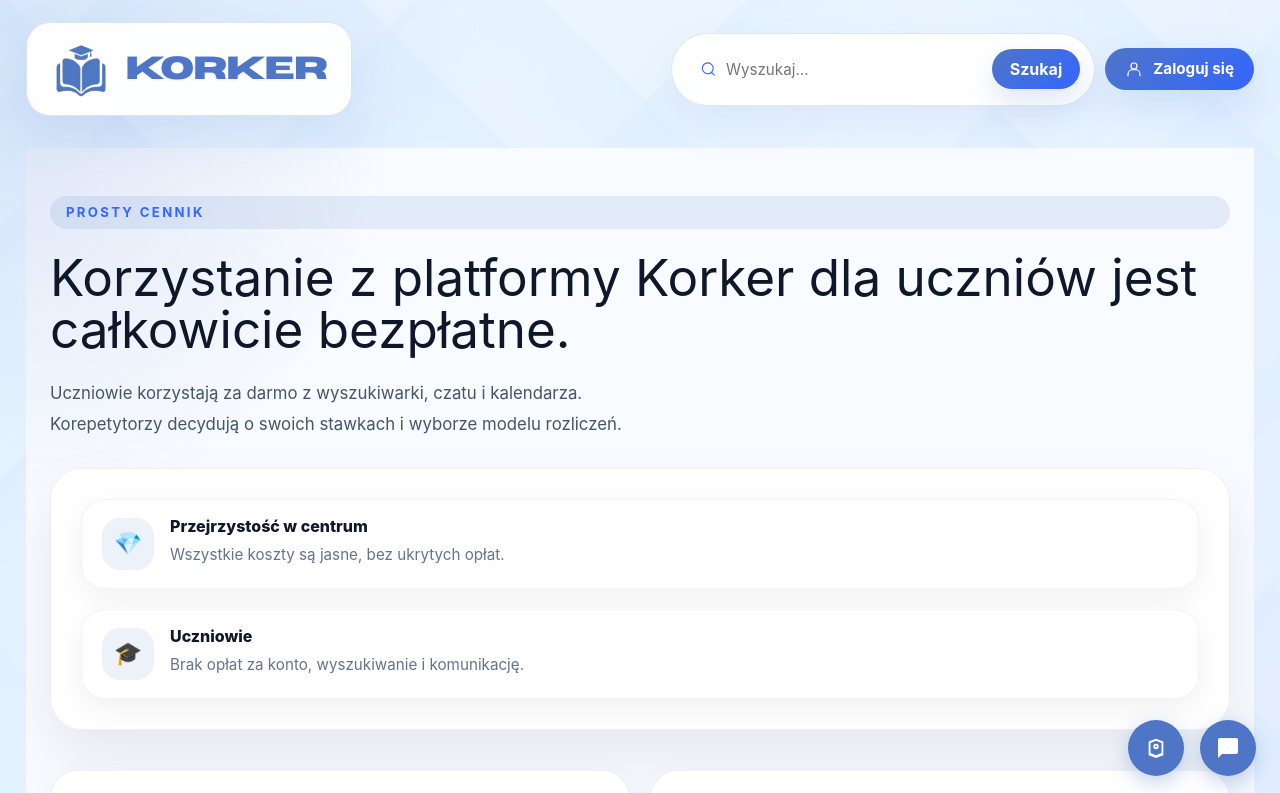
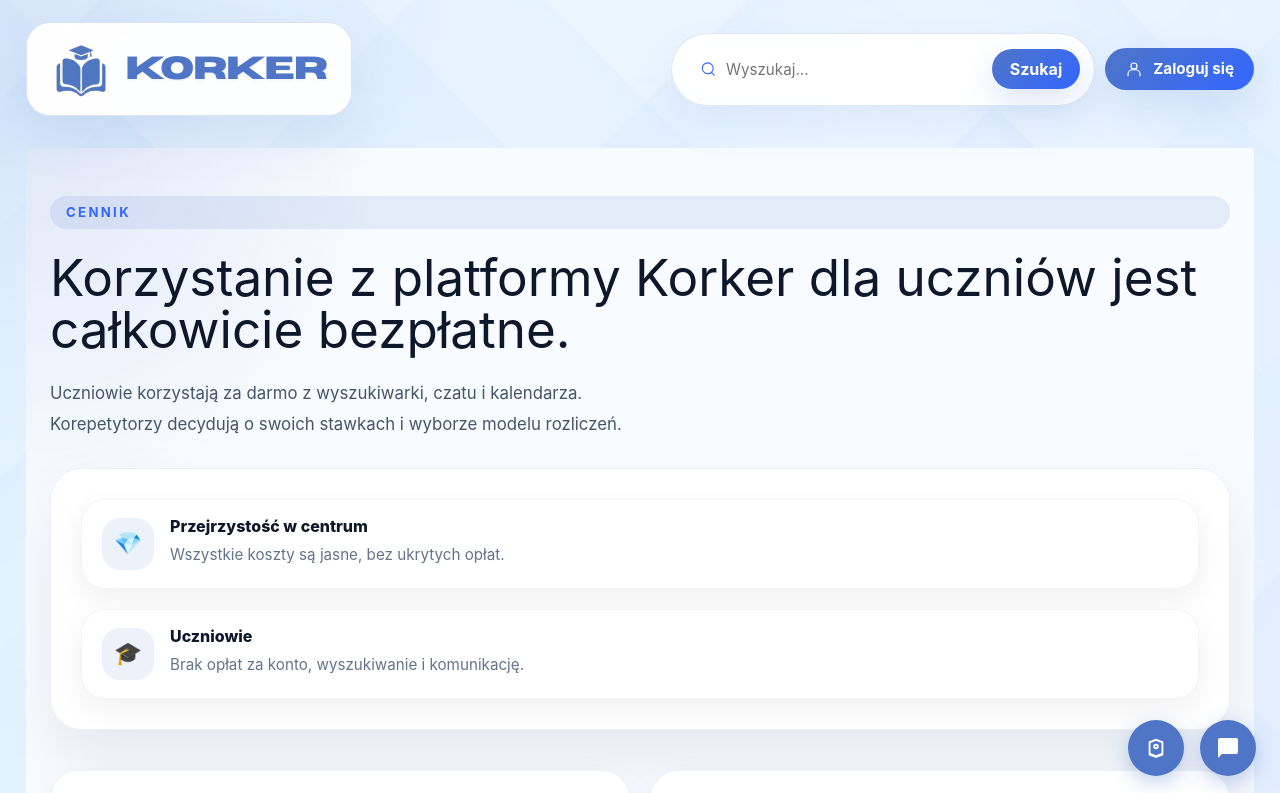
Before and after one commit to korkerteam/Korker, a Vue app: page /cennik in a window 1280 px wide. Shown: the top 793 px of the page. Built offline with nearby package versions, Linux system fonts and the light colour scheme; no server answers.

Commit message:
Lekka naprawa cennika

```diff
--- a/src/views/footer/Pricing.vue
+++ b/src/views/footer/Pricing.vue
@@ -2,7 +2,7 @@
   <main class="pricing-page">
     <div class="hero">
       <div class="hero-copy">
-        <span class="eyebrow">Prosty cennik</span>
+        <span class="eyebrow">Cennik</span>
 
         <h1 class="hero-title">
           Korzystanie z platformy Korker dla uczniów jest całkowicie bezpłatne.
```
